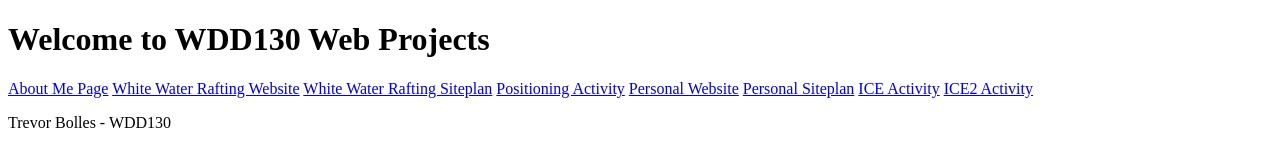
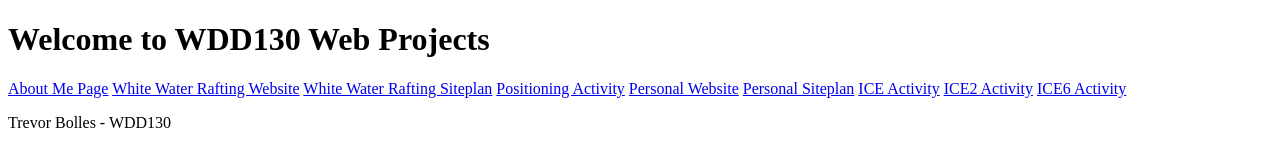
Before and after one commit to EggMan663/web-fundamentals, a plain HTML site: page index.html in a window 1280 px wide. Drawn offline with Linux system fonts and the light colour scheme.

Commit message:
added nav text

```diff
--- a/index.html
+++ b/index.html
@@ -16,7 +16,7 @@
         <a href="#">Personal Siteplan</a>
         <a href="ice/index.html">ICE Activity</a>
         <a href="ice2/index.html">ICE2 Activity</a>
-        <a href="ice6/index.html"></a>
+        <a href="ice6/index.html">ICE6 Activity</a>
     </nav>
     <p>Trevor Bolles - WDD130</p>
 </body>
```
